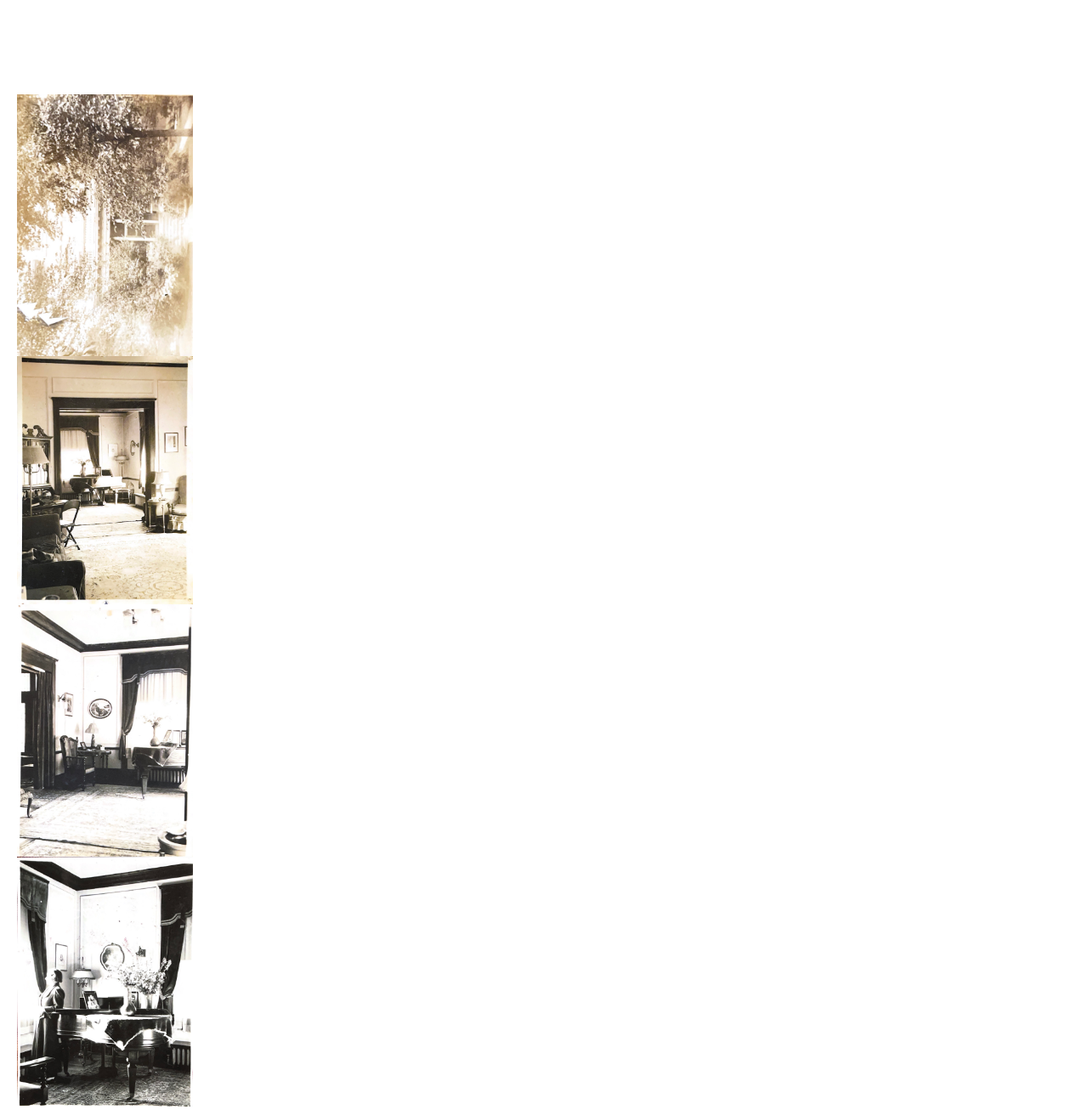
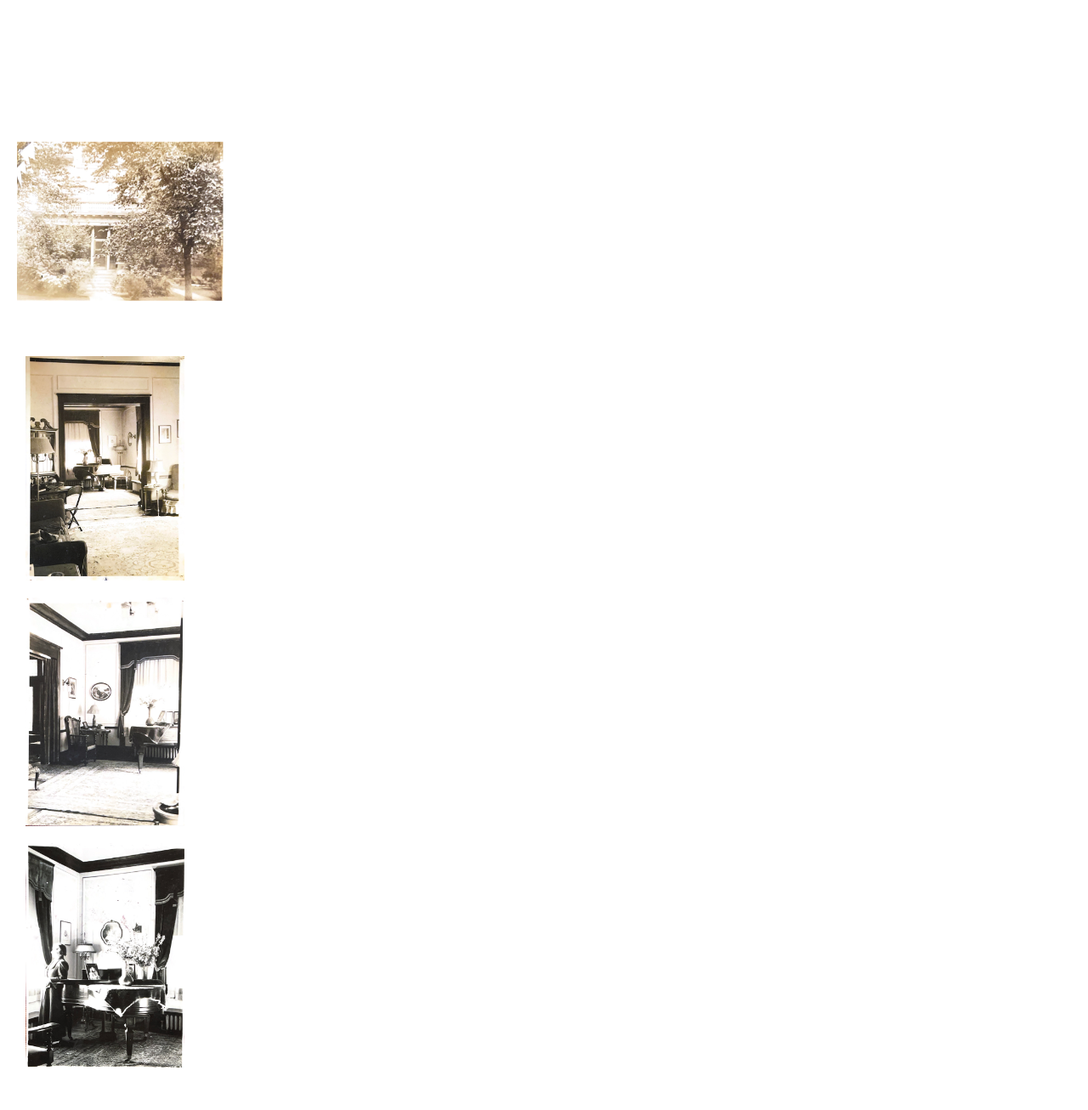
Before and after one commit to juanedflores/6018_North_QR, a plain HTML site: page index.html in a window 1280 px wide. Shown: the part 539-1845 px from the top of the page at 85% size. Drawn offline with nearby package versions, Linux system fonts and the light colour scheme; a script that the page names is missing.

Commit message:
Update index.html

```diff
--- a/index.html
+++ b/index.html
@@ -29,10 +29,10 @@
 <div uk-slider>
     <div class="uk-slider-items uk-child-width-1-3@s uk-child-width-1-4@">
         <div>
-            <img src="./IMG_1795.jpeg" width="50%" height="" alt="">
-            <img src="./IMG_1793.jpeg" width="50%" height="" alt="">
-            <img src="./IMG_1796.jpeg" width="50%" height="" alt="">
-            <img src="./IMG_1797.jpeg" width="50%" height="" alt="">
+            <img src="./IMG_1795.jpeg" width="50%" height="" style="transform: rotate(90deg); padding: 10px;" alt="">
+            <img src="./IMG_1793.jpeg" width="50%" height="" style="padding: 10px;" alt="">
+            <img src="./IMG_1796.jpeg" width="50%" height="" style="padding: 10px;" alt="">
+            <img src="./IMG_1797.jpeg" width="50%" height="" style="padding: 10px;" alt="">
         </div>
     </div>
 </div>
```
